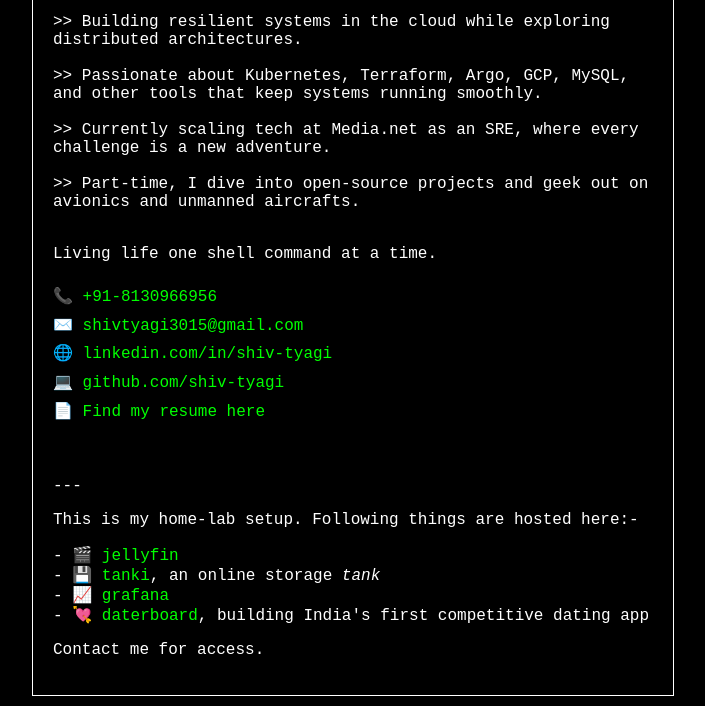
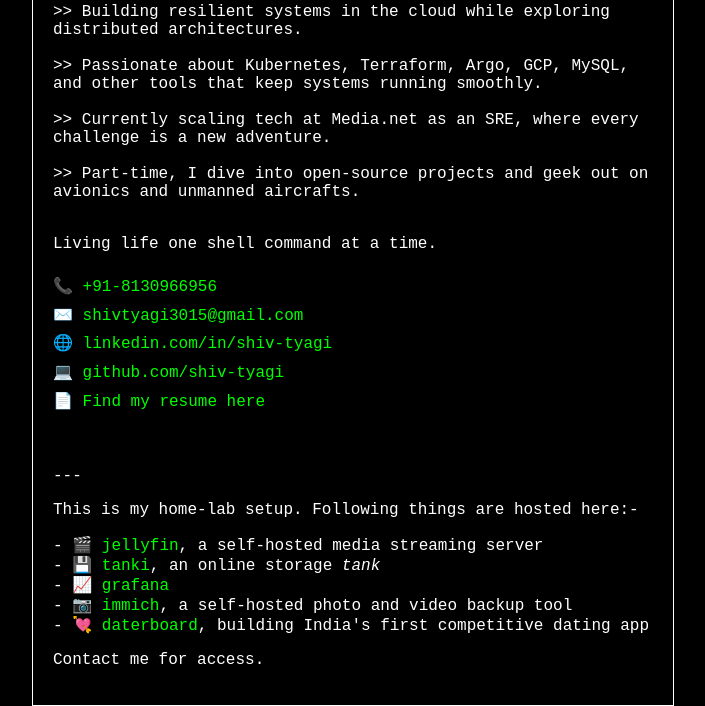
Before and after one commit to shiv-tyagi/shiv-tyagi.github.io, a plain HTML site: page index.html in a window 1280 px wide. Shown: the part 104-810 px from the top of the page, without its empty margins (287-992 px from the left). Drawn offline with Linux system fonts and the light colour scheme.

Commit message:
add immich to the list of hosted things

```diff
--- a/index.html
+++ b/index.html
@@ -97,9 +97,10 @@
             '<br><p>---</p>',
             '<p>This is my home-lab setup. Following things are hosted here:-</p>',
             '<p>' +
-            '- 🎬 <a href="https://jellyfin.bigliboo.dev" target="_blank">jellyfin</a><br>' +
+            '- 🎬 <a href="https://jellyfin.bigliboo.dev" target="_blank">jellyfin</a>, a self-hosted media streaming server<br>' +
             '- 💾 <a href="https://tanki.bigliboo.dev" target="_blank">tanki</a>, an online storage <i>tank</i> <br>' +
             '- 📈 <a href="https://grafana.bigliboo.dev" target="_blank">grafana</a><br>' +
+            '- 📷 <a href="https://immich.bigliboo.dev" target="_blank">immich</a>, a self-hosted photo and video backup tool<br>' +
             '- 💘 <a href="https://daterboard.bigliboo.dev" target="_blank">daterboard</a>, building India\'s first competitive dating app <br>' +
             '</p>',
             '<p>Contact me for access.</p>'
```
Also changed, not shown: wo_animation.html (+1 -0 lines).
